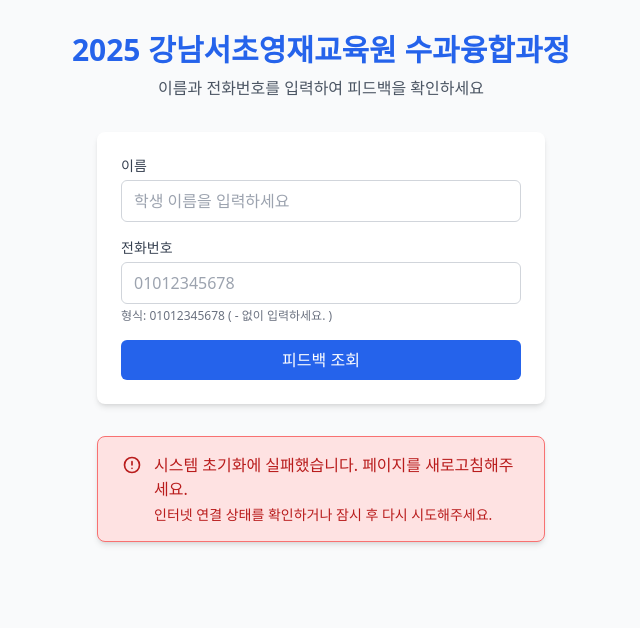
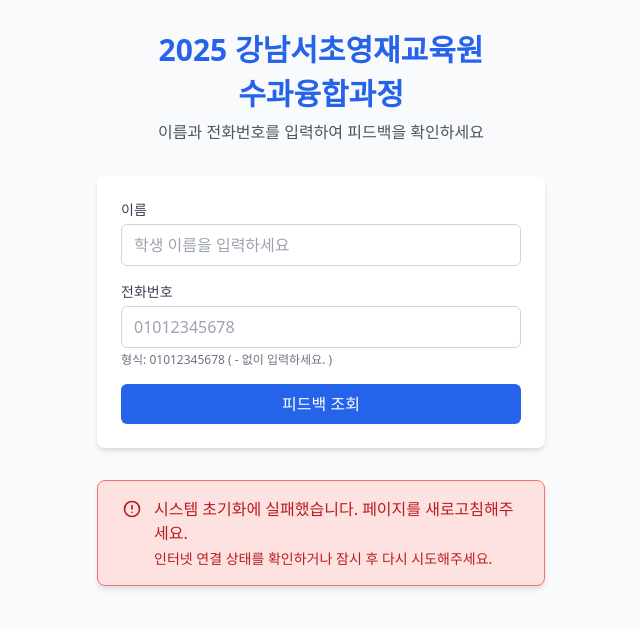
Before and after one commit to Teacher-David/assignment, a plain HTML site: page index.html in a window 1280 px wide. Shown: the whole page, without its empty margins (319-959 px from the left). Drawn offline with nearby package versions, Linux system fonts and the light colour scheme; a script that the page names is missing.

Commit message:
Update index.html

```diff
--- a/index.html
+++ b/index.html
@@ -28,7 +28,8 @@
 
         <!-- 헤더 -->
         <div class="text-center mb-8">
-            <h1 class="text-3xl font-bold text-blue-600 mb-2">2025 강남서초영재교육원 수과융합과정</h1>
+            <h1 class="text-3xl font-bold text-blue-600 mb-2">2025 강남서초영재교육원</h1>
+            <h1 class="text-3xl font-bold text-blue-600 mb-2">수과융합과정</h1>
             <p class="text-gray-600">이름과 전화번호를 입력하여 피드백을 확인하세요</p>
         </div>
 
```
